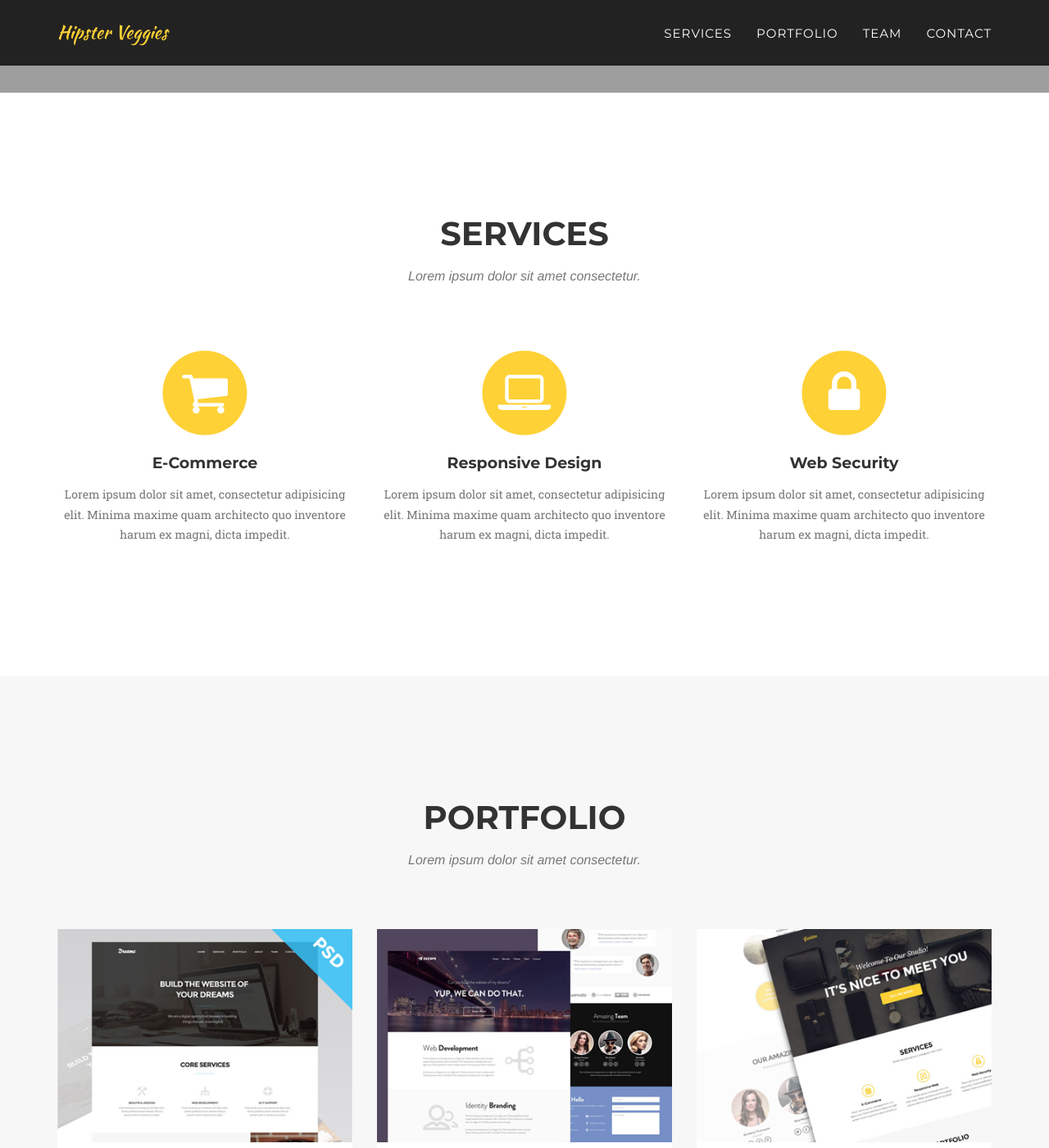
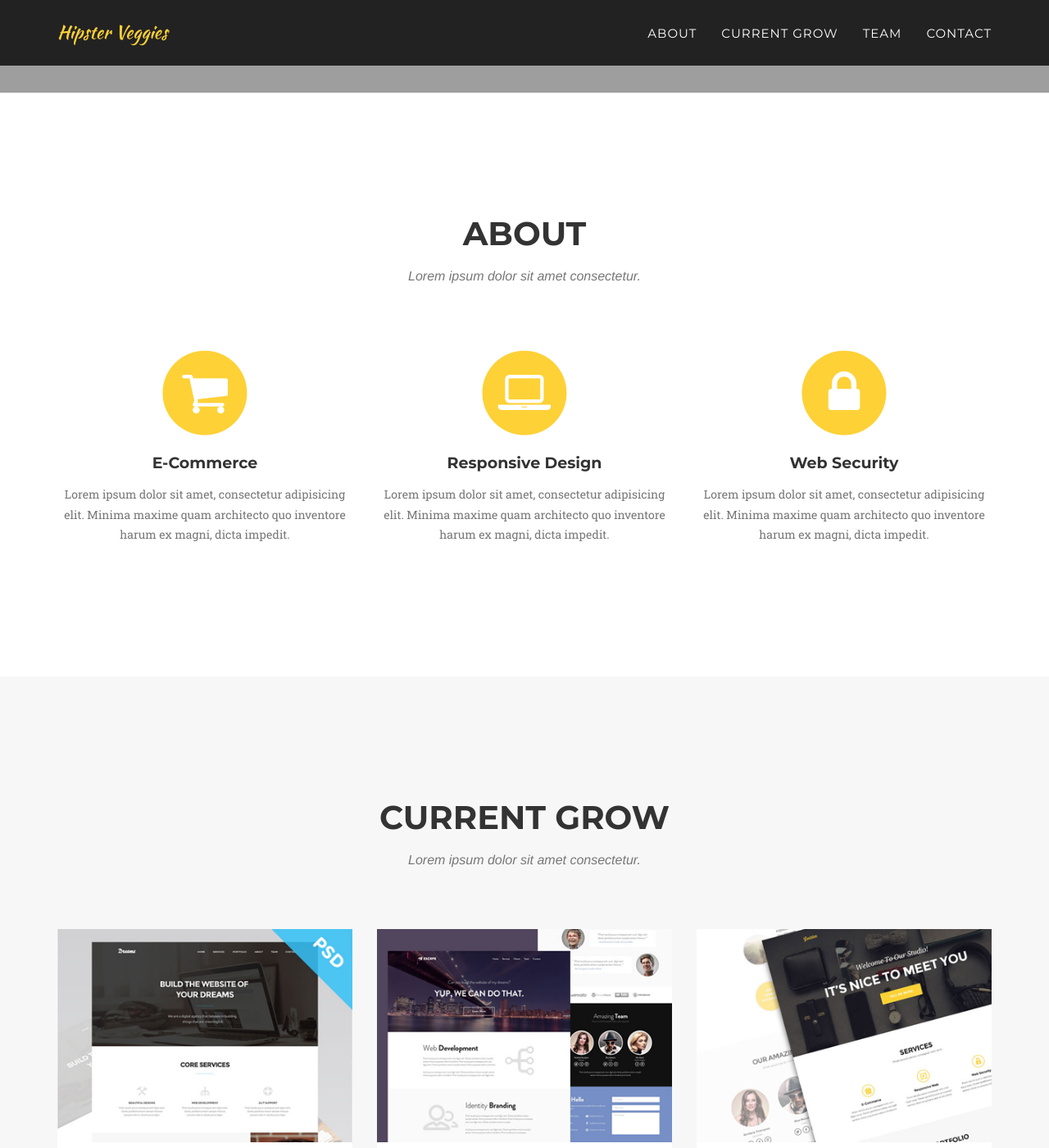
Before and after one commit to jasdumas/hipsterveggies, a Jekyll site: the page built from index.html, in a window 1280 px wide and 1400 px high, scrolled down 645 px. Shown: the whole window at 82% size. Built offline with Jekyll 4.4.1, drawn with Linux system fonts in a browser that asks for light colours; some web fonts are replaced.

Commit message:
Edit pages and structure

```diff
--- a/_includes/header.html
+++ b/_includes/header.html
@@ -19,10 +19,10 @@
                         <a href="#page-top"></a>
                     </li>
                     <li>
-                        <a class="page-scroll" href="#services">Services</a>
+                        <a class="page-scroll" href="#services">About</a>
                     </li>
                     <li>
-                        <a class="page-scroll" href="#portfolio">Portfolio</a>
+                        <a class="page-scroll" href="#portfolio">Current Grow</a>
                     </li>
 
                     <li>
--- a/_includes/portfolio_grid.html
+++ b/_includes/portfolio_grid.html
@@ -3,7 +3,7 @@
         <div class="container">
             <div class="row">
                 <div class="col-lg-12 text-center">
-                    <h2 class="section-heading">Portfolio</h2>
+                    <h2 class="section-heading">Current Grow</h2>
                     <h3 class="section-subheading text-muted">Lorem ipsum dolor sit amet consectetur.</h3>
                 </div>
             </div>
--- a/_includes/services.html
+++ b/_includes/services.html
@@ -3,7 +3,7 @@
         <div class="container">
             <div class="row">
                 <div class="col-lg-12 text-center">
-                    <h2 class="section-heading">Services</h2>
+                    <h2 class="section-heading">About</h2>
                     <h3 class="section-subheading text-muted">Lorem ipsum dolor sit amet consectetur.</h3>
                 </div>
             </div>
```
